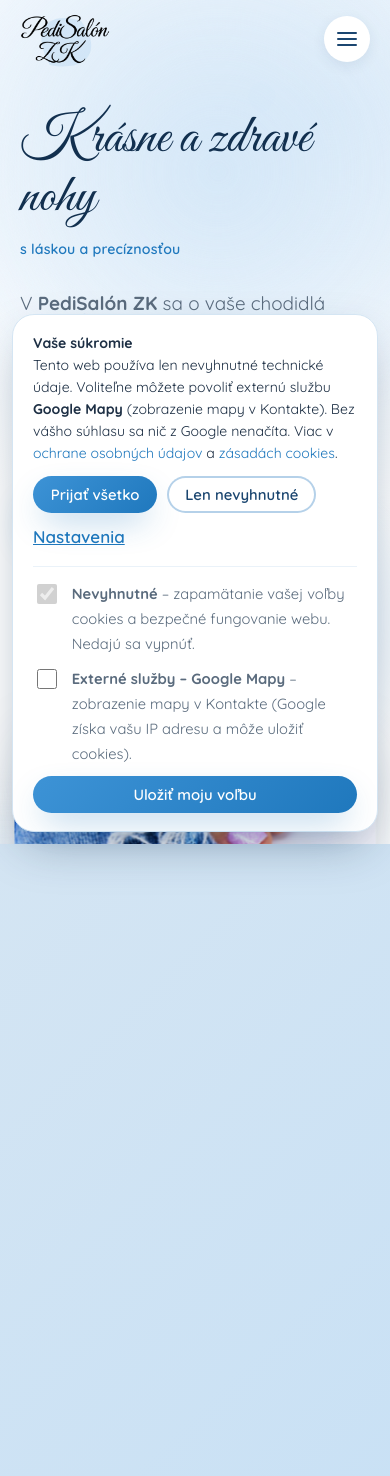
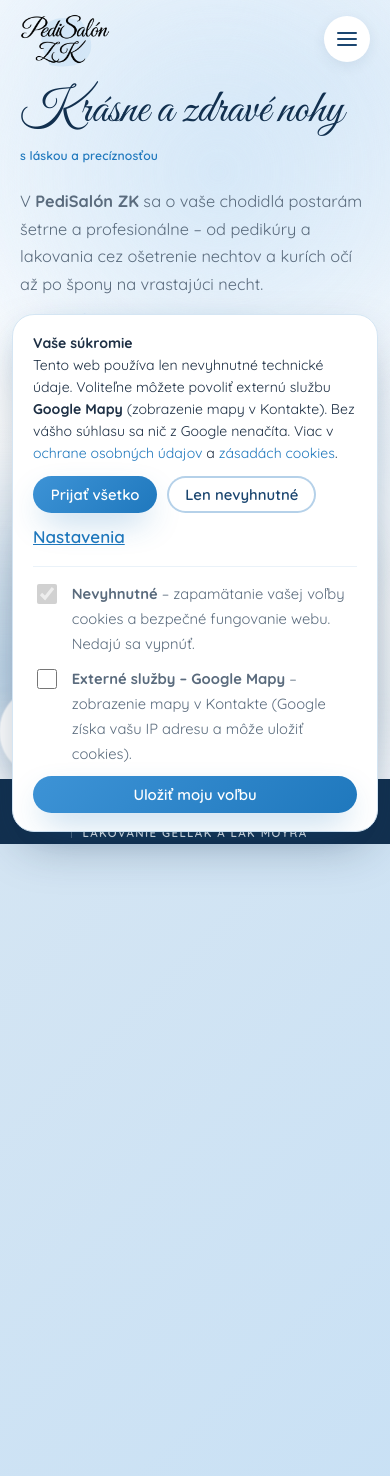
Before and after one commit to Maruna21574/pedisalon, a PHP site: page / in a window 390 px wide. Shown: the top 1476 px of the page. Run offline with PHP 8.4, Linux system fonts and the light colour scheme.

Commit message:
Nižšie hero sekcie (úvod aj podstránky), kompaktnejšie na mobile
Co-Authored-By: Claude Sonnet 5.5 <noreply@anthropic.com>

```diff
--- a/assets/css/style.css
+++ b/assets/css/style.css
@@ -806,3 +806,22 @@ body:not(.admin-body) .brand-text{font-family:var(--font-display)}
 @media (max-width:900px){
   .hero-visual{order:0;margin:30px auto 0}
 }
+
+/* Nižšie úvodné sekcie (hero) – kompaktnejšie na počítači aj na mobile */
+.hero{min-height:0;padding:112px 0 52px}
+.page-hero{padding:116px 0 40px}
+.page-hero p{margin-bottom:0}
+.hero-actions{margin:1.4em 0 .4em}
+@media (max-width:900px){
+  .hero{padding:86px 0 28px}
+  .hero-visual{max-width:420px;aspect-ratio:4/3;margin:22px auto 0}
+  .page-hero{padding:92px 0 26px}
+  body:not(.admin-body) .hero h1{font-size:clamp(2.7rem,12vw,3.6rem)}
+  body:not(.admin-body) .page-hero h1{font-size:clamp(2.5rem,11vw,3.3rem)}
+  .page-hero .crumbs{margin-bottom:.4em}
+  .hero p.lead{font-size:1.02rem;margin-bottom:0}
+  .hero-actions{margin:1.1em 0 0}
+  .section{padding:52px 0}
+  .sec-head{margin-bottom:34px}
+}
+@media (max-width:900px){.medal{width:24%;left:-4px;bottom:-12px;border-width:4px}}
--- a/inc/header.php
+++ b/inc/header.php
@@ -82,7 +82,7 @@ $ogImage = $baseUrl . '/assets/img/og-image.jpg';
 <!-- Písma sú uložené na vlastnom serveri (nič sa nenačítava z Google) -->
 <link rel="preload" href="assets/fonts/manrope-normal-800-latin.woff2" as="font" type="font/woff2" crossorigin>
 <link rel="stylesheet" href="assets/css/fonts.css?v=2">
-<link rel="stylesheet" href="assets/css/style.css?v=38">
+<link rel="stylesheet" href="assets/css/style.css?v=40">
 <script type="application/ld+json">
 <?= json_encode([
     '@context' => 'https://schema.org', '@type' => 'HealthAndBeautyBusiness',
```
